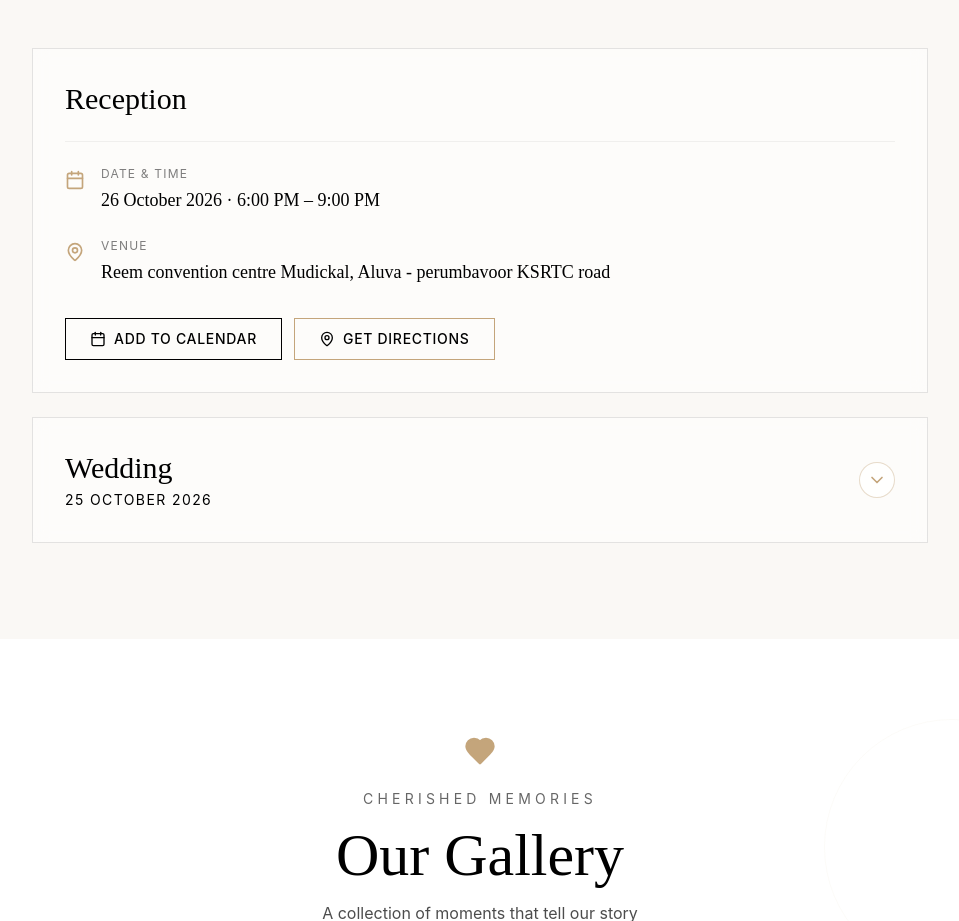
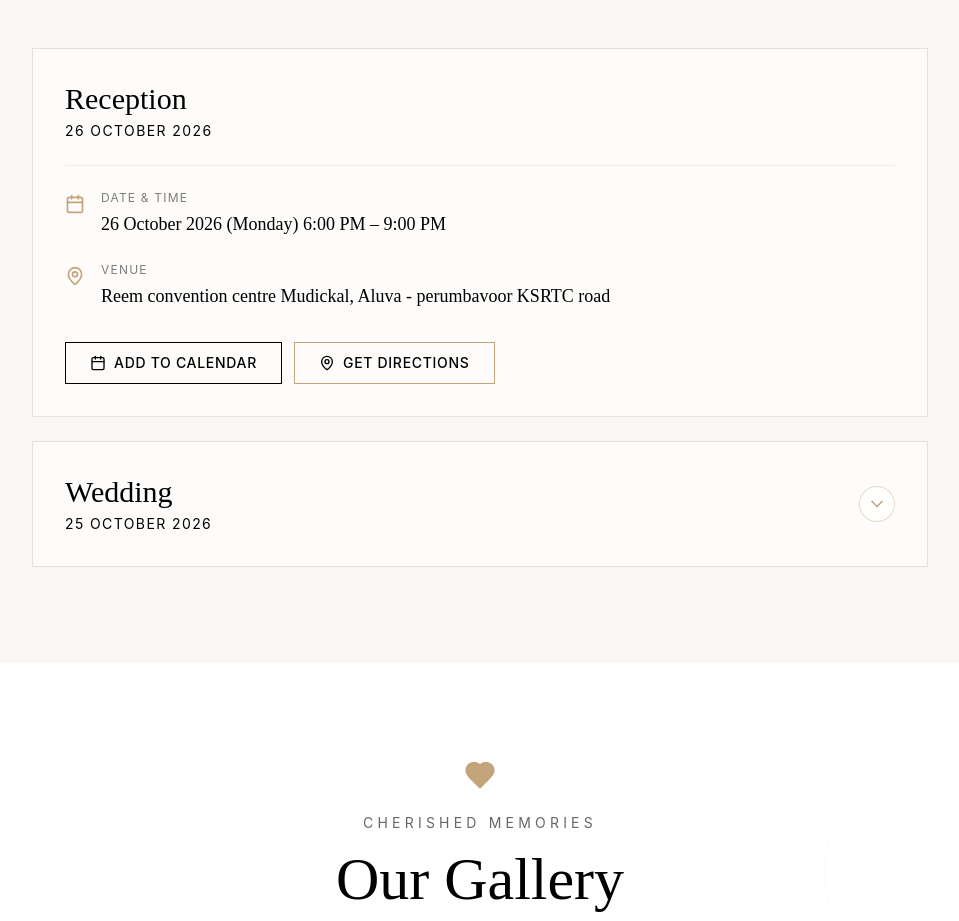
Before and after one commit to tevahdesign/for-vinu, a React (Vite) app: page / in a window 1280 px wide. Shown: the part 1680-2601 px from the top of the page, without its empty margins (160-1119 px from the left). Built offline with nearby package versions, Linux system fonts and the light colour scheme.

Commit message:
Initial commit

```diff
--- a/src/app/components/EventsSection.tsx
+++ b/src/app/components/EventsSection.tsx
@@ -134,6 +134,9 @@ export function EventsSection() {
                 <h3 className="font-serif text-3xl text-black">
                   Reception
                 </h3>
+                <p className="text-sm font-sans tracking-widest text-black uppercase mt-1">
+                  26 October 2026
+                </p>
               </div>
 
               <div className="pt-6 mt-6 border-t border-black/5 space-y-6">
@@ -141,7 +144,7 @@ export function EventsSection() {
                   <Calendar className="w-5 h-5 text-[#C4A57B] mt-1 flex-shrink-0" />
                   <div>
                     <p className="text-xs tracking-widest uppercase text-black/50 font-sans mb-1">Date & Time</p>
-                    <p className="font-serif text-lg text-black font-medium">26 October 2026 · 6:00 PM – 9:00 PM</p>
+                    <p className="font-serif text-lg text-black font-medium">26 October 2026 (Monday) 6:00 PM – 9:00 PM</p>
                   </div>
                 </div>
 
@@ -214,7 +217,7 @@ export function EventsSection() {
                         <Calendar className="w-5 h-5 text-[#C4A57B] mt-1 flex-shrink-0" />
                         <div>
                           <p className="text-xs tracking-widest uppercase text-black/50 font-sans mb-1">Date & Time</p>
-                          <p className="font-serif text-lg text-black font-medium">25 October 2026 (Sunday) · Muhurtam: 10:15 AM – 11:20 AM</p>
+                          <p className="font-serif text-lg text-black font-medium">25 October 2026 (Sunday) Muhurtam: 10:15 AM – 11:20 AM</p>
                         </div>
                       </div>
 
```
